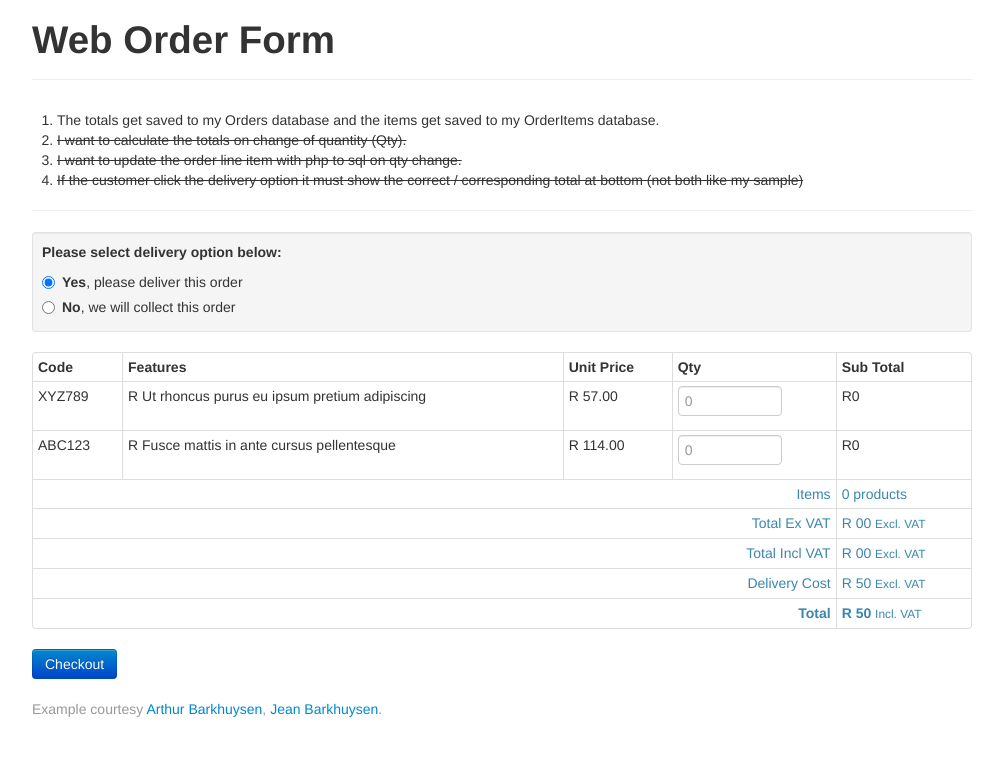
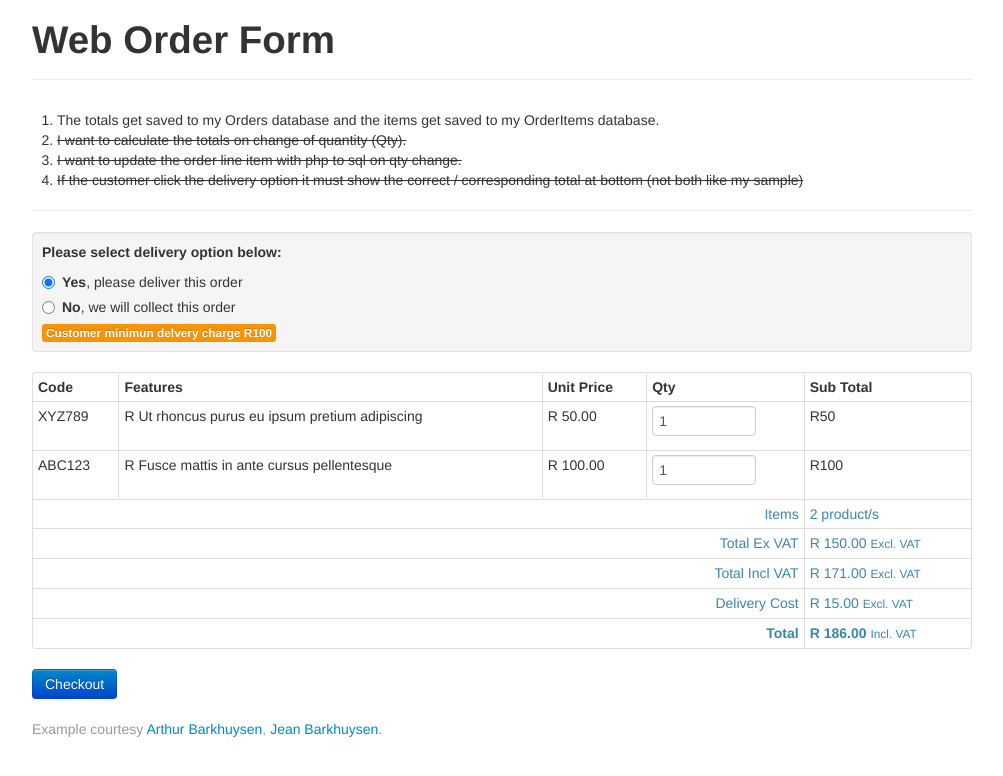
Before and after one commit to abarkhuysen/git-web-order-form, a PHP site: page / in a window 1280 px wide. Shown: the top 776 px of the page, without its empty margins (138-1141 px from the left). Run offline with PHP 8.4, Linux system fonts and the light colour scheme; data comes from the database, SQL or seed files in the repository.

Commit message:
Made changes to php table. Add php initial calculation on the db data Add customer minimum delivery charge

```diff
--- a/index.php
+++ b/index.php
@@ -39,6 +39,7 @@ include "lib/sql.php";
 					<input class="radio-delivery radio-no-delivery" type="radio" name="delivery">
 					<strong>No</strong>, we will collect this order
 				</label>
+				<span id="minDelivery" class="label label-warning" data-min-delivery="100"> Customer minimun delvery charge R100</span>
 			</div>
 
 			<table class="table table-condensed table-hover table-bordered">
@@ -56,28 +57,41 @@ include "lib/sql.php";
 					$sqlConnector = new SQL_Connection();
 					$orderItems = $sqlConnector->getOrderItems();
 
+					/** Calculate initial values from database data **/
+					$total_qty = 0;
+					$total_price = 0;
+
 					foreach($orderItems as $orderItem) {
-						echo "<tr data-inclvat='".$orderItem['incl_vat']."' data-exvat='".$orderItem['ex_vat']."'>";
+						$total_qty += $orderItem['qty'];
+						$total_price += ($orderItem['price'] * $orderItem['qty']);
+
+						echo "<tr data-price='".$orderItem['price']."' data-id='".$orderItem['id']."'>";
 						echo "<td>".$orderItem['code']."</td>";
 						echo "<td>R ".$orderItem['features']."</td>";
-						echo "<td>R ".$orderItem['incl_vat']."</td>";
-						echo "<td><input type='text' placeholder='0' class='input input-small input-amountitems'></td>";
-						echo "<td class='fill-in-subtotal'>R<div class='inblock'>0</div></td>";
+						echo "<td>R ".$orderItem['price']."</td>";
+						echo "<td><input type='text' placeholder='0' value='".$orderItem['qty']."' class='input input-small input-amountitems'></td>";
+						echo "<td class='fill-in-subtotal'>R<div class='inblock'>". ($orderItem['price'] * $orderItem['qty']) ."</div></td>";
 						echo "</tr>";
 					}
+
+					/** Calculate initial totals from database data **/
+					$delivery_cost = ($total_price * 1.10)  - $total_price;
+					$total_incl_vat = ($total_price * 1.14);
+					$grand_total = ($total_incl_vat + $delivery_cost);
 					?>
+
 					<tr class="text-info">
 						<td colspan="4"><span class="pull-right">Items</span></td>
 						<td>
-							<div class='fillin-numproducts inblock'>0</div>
-							products
+							<div class='fillin-numproducts inblock'><?php echo $total_qty; ?></div>
+							product/s
 						</td>
 					</tr>
 					<tr class="text-info">
 						<td colspan="4"><span class="pull-right">Total Ex VAT</span></td>
 						<td>
 							<div class='inblock'>R</div>
-							<div class='fillin-exvat inblock'>00</div>
+							<div class='fillin-exvat inblock'><?php echo number_format($total_price, 2); ?></div>
 							<small> Excl. VAT</small>
 						</td>
 					</tr>
@@ -85,7 +99,7 @@ include "lib/sql.php";
 						<td colspan="4"><span class="pull-right">Total Incl VAT</span></td>
 						<td>
 							<div class='inblock'>R</div>
-							<div class='fillin-inclvat inblock'>00</div>
+							<div class='fillin-inclvat inblock'><?php echo number_format($total_incl_vat, 2); ?></div>
 							<small> Excl. VAT</small>
 						</td>
 					</tr>
@@ -93,7 +107,7 @@ include "lib/sql.php";
 						<td colspan="4"><span class="pull-right">Delivery Cost</span></td>
 						<td>
 							<div class='inblock'>R</div>
-							<div class='fillin-delivery inblock'>50</div>
+							<div class='fillin-delivery inblock'><?php echo number_format($delivery_cost, 2); ?></div>
 							<small> Excl. VAT</small>
 						</td>
 					</tr>
@@ -101,7 +115,7 @@ include "lib/sql.php";
 						<td colspan="4"><span class="pull-right"><strong>Total</strong></span></td>
 						<td>
 							<div class='strong inblock'>R</div>
-							<div class='fillin-totalinclvat strong inblock'>50</div>
+							<div class='fillin-totalinclvat strong inblock'><?php echo number_format($grand_total, 2); ?></div>
 							<small> Incl. VAT</small>
 						</td>
 					</tr>
@@ -110,7 +124,7 @@ include "lib/sql.php";
 			<button type="submit" class="btn btn-primary">Checkout</button>
 		</form>
 	</div>
-</div>
+
 <div id="footer">
 	<div class="container">
 		<p class="muted credit">Example courtesy <a href="https://github.com/abarkhuysen">Arthur Barkhuysen</a>,
```
